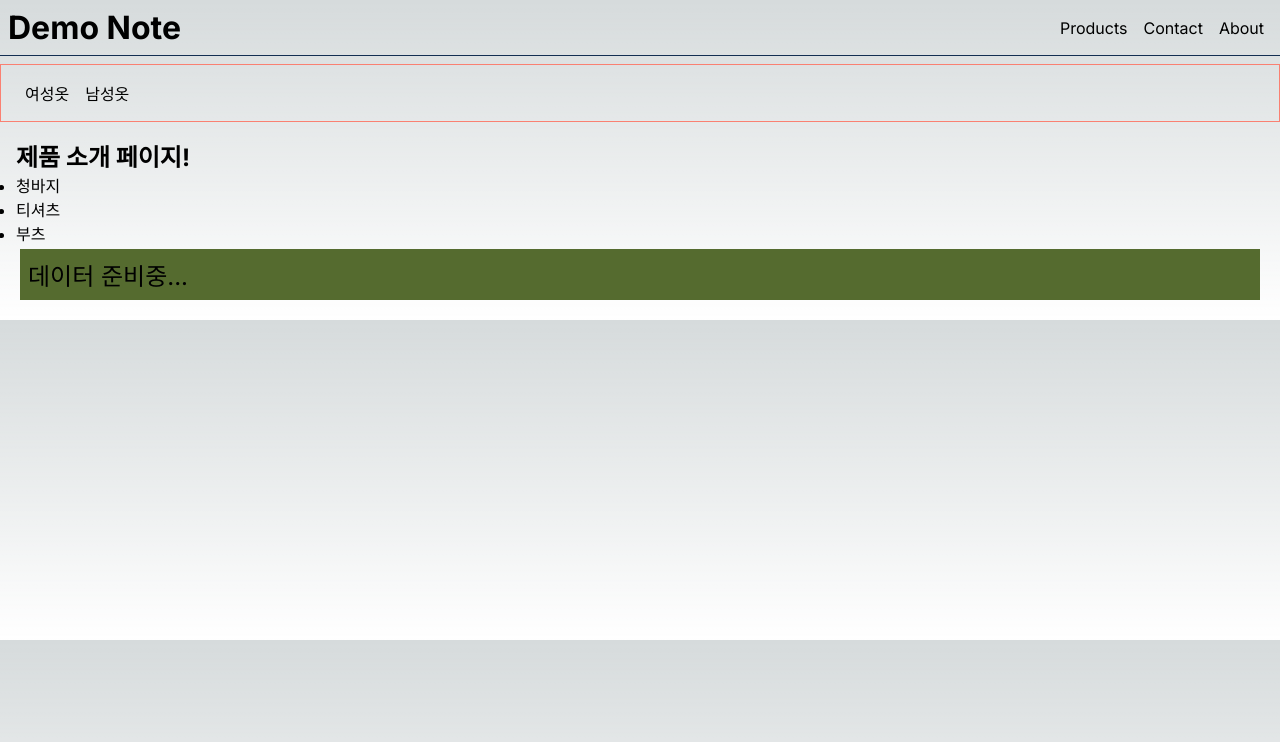
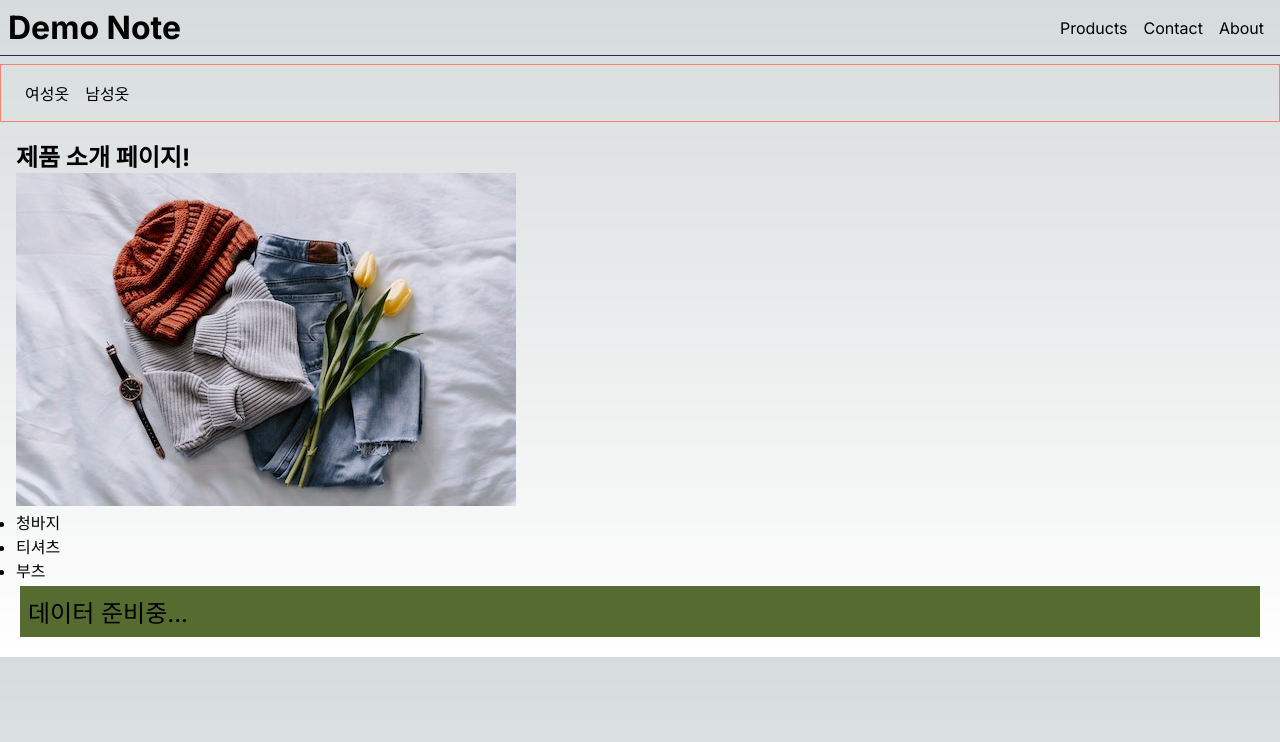
Before and after one commit to wonieeVicky/nextjs-note, a Next.js app: page /products in a window 1280 px wide. Shown: the top 742 px of the page. Built offline with nearby package versions, Linux system fonts and the light colour scheme; no server answers.

Commit message:
feat: next.js Image 컴포넌트를 사용한 이미지 렌더링 구현 + 우선순위 지정

```diff
--- a/src/app/page.tsx
+++ b/src/app/page.tsx
@@ -11,6 +11,7 @@ export default function Home() {
     <>
       <h1>홈페이지!</h1>
       <Counter />
+      <Image src="https://images.unsplash.com/photo-1441986300917-64674bd600d8" alt="shop" width={400} height={400} />
     </>
   );
 }
--- a/src/app/products/page.tsx
+++ b/src/app/products/page.tsx
@@ -1,6 +1,8 @@
 import { getProducts } from '@/service/products';
 import Link from 'next/link';
 import MeowArticle from '@/components/MeowArticle';
+import Image from 'next/image';
+import clothesImage from '../../../public/images/clothes.jpg';
 
 // export const revalidate = 3;
 
@@ -11,6 +13,7 @@ export default async function ProductsPage() {
   return (
     <>
       <h1>제품 소개 페이지!</h1>
+      <Image src={clothesImage} alt="Clothes" priority />
       <ul>
         {products.map(({ id, name }, index) => (
           <li key={index}>
```
